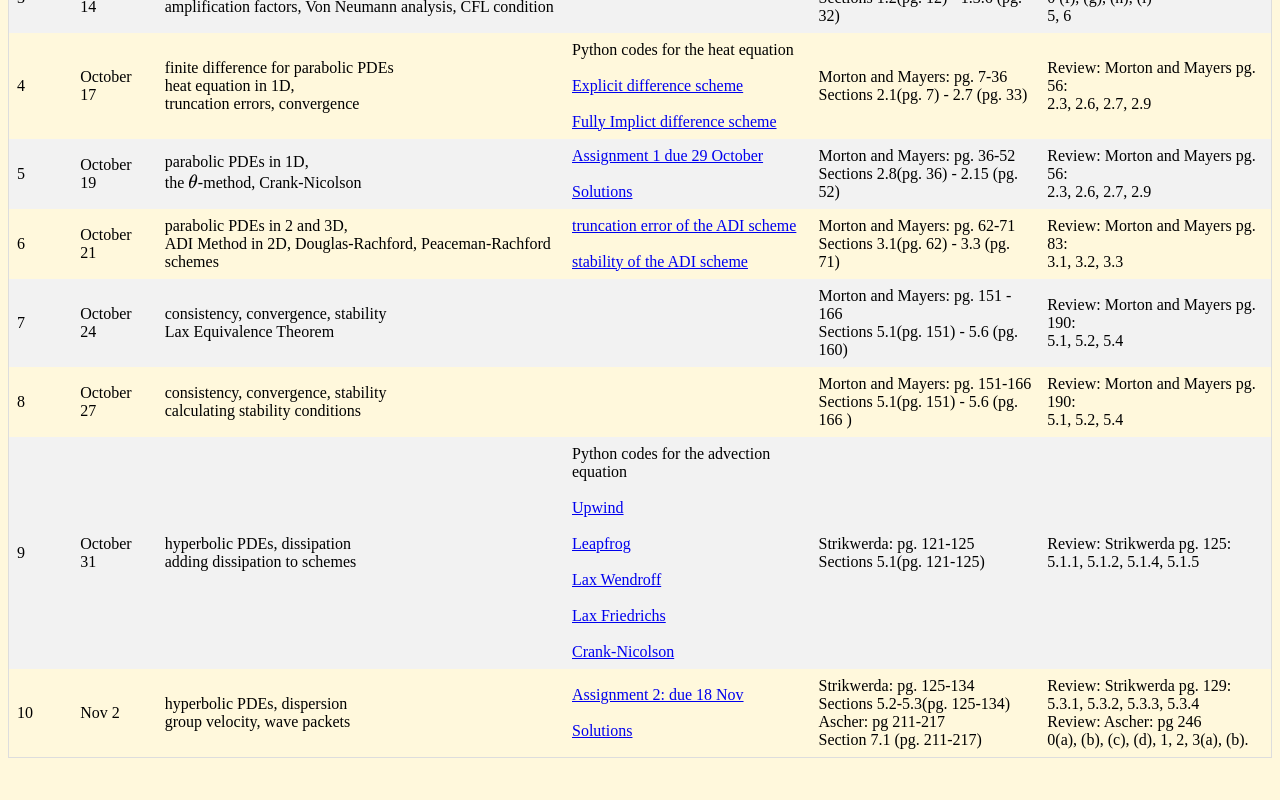
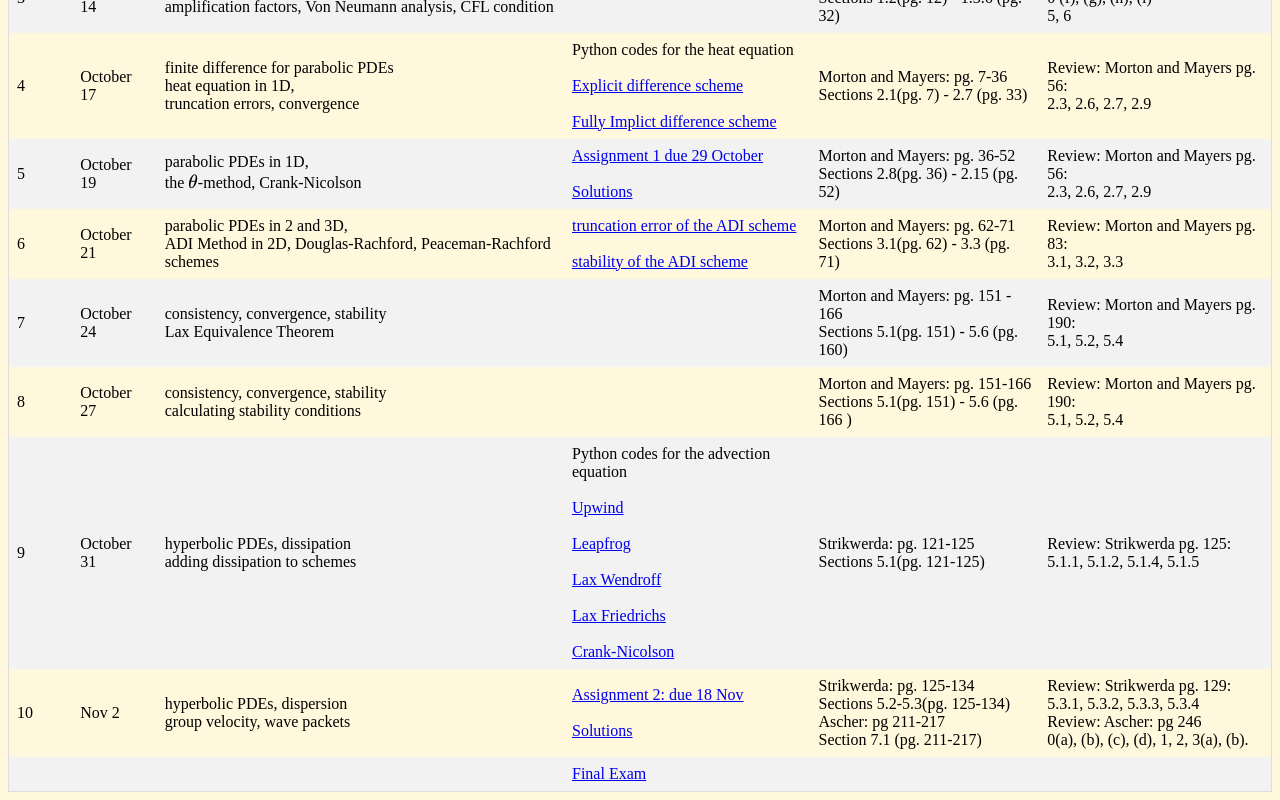
Before and after one commit to pericycle/teach-npde, a plain HTML site: page index.html in a window 1280 px wide. Shown: the part 1325-2125 px from the top of the page. Before the commit the page ends 2091 px from the top, so only its background shows below. Drawn offline with nearby package versions, Linux system fonts and the light colour scheme.

Commit message:
Update index.html

```diff
--- a/index.html
+++ b/index.html
@@ -328,6 +328,14 @@
                     0(a), (b), (c), (d), 1, 2, 3(a), (b).<br>
                 </td>
             </tr>
+            <tr>
+                <td></td>
+                <td></td>
+                <td></td>
+                <td><a href="mtscs546final.pdf" target="_blank"> Final Exam </a>
+                <td></td>
+                <td></td>
+            </tr>
         </table>
     </div>
 </body>
```
